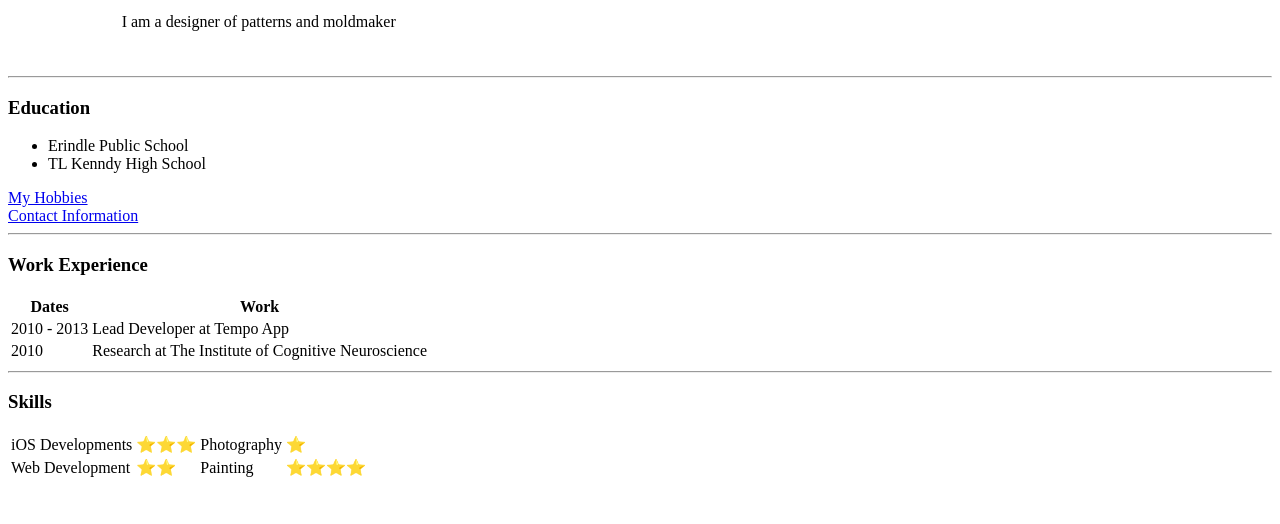
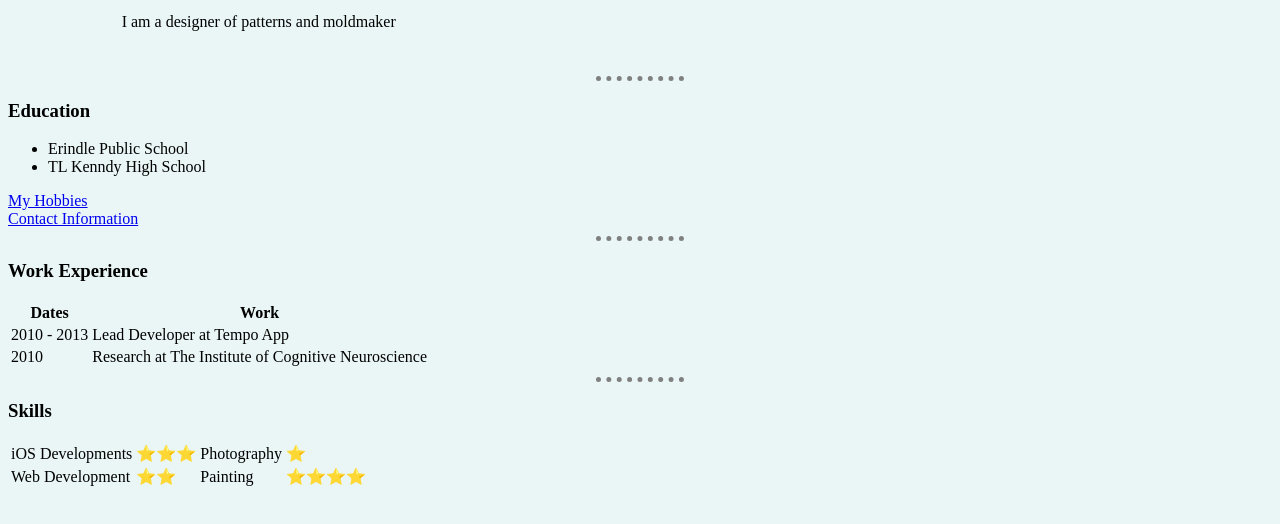
Before and after one commit to JohnSecord2/CV, a plain HTML site: page index.html in a window 1280 px wide. Shown: the part 130-654 px from the top of the page. Drawn offline with Linux system fonts and the light colour scheme.

Commit message:
Add files via upload

```diff
--- a/index.html
+++ b/index.html
@@ -4,15 +4,32 @@
 <head>
   <meta charset="utf-8">
   <title>♥John's Personal Site</title>
+  <style>
+    body {
+      background-color: #EAF6F6;
+    }
+
+    hr {
+      border-style: none;
+      border-top-style: dotted;
+      border-width: 5px;
+      border-color: grey;
+      width: 7%;
+    }
+  </style>
+
+
 </head>
 
 <body>
   <table cellspacing="20">
     <tr>
       <td><img src="images/Image of John Secord.jpg" alt="J.Secord"></td>
-    <td>  <h1>John Secord</h1>
+      <td>
+        <h1>John Secord</h1>
         <p><em>Founder of <strong><a href="https://masterlinemolds.com">Masterline Molds</a></strong></em></p>
-      <p>I am a designer of patterns and moldmaker</p></td>
+        <p>I am a designer of patterns and moldmaker</p>
+      </td>
     </tr>
   </table>
 
```
Lines whose indentation alone changed are shown as unchanged.
